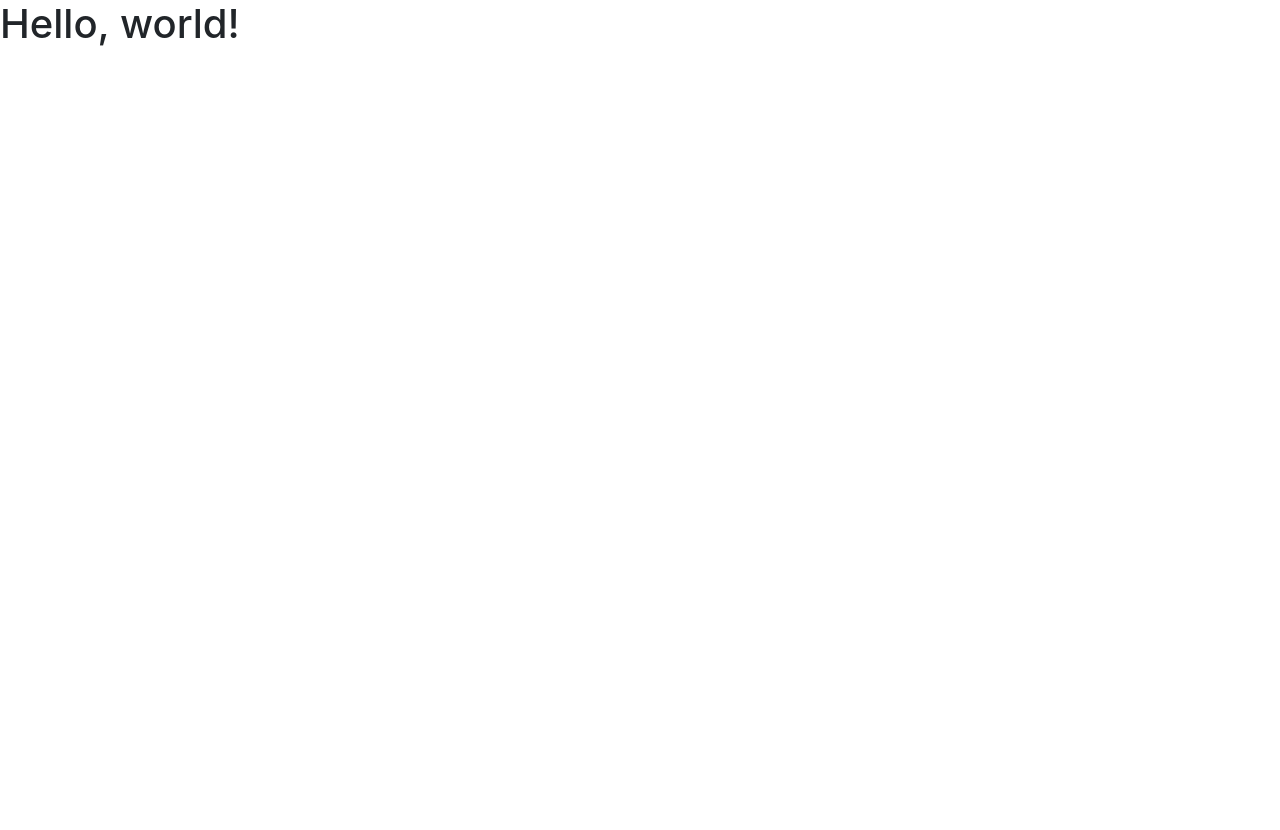
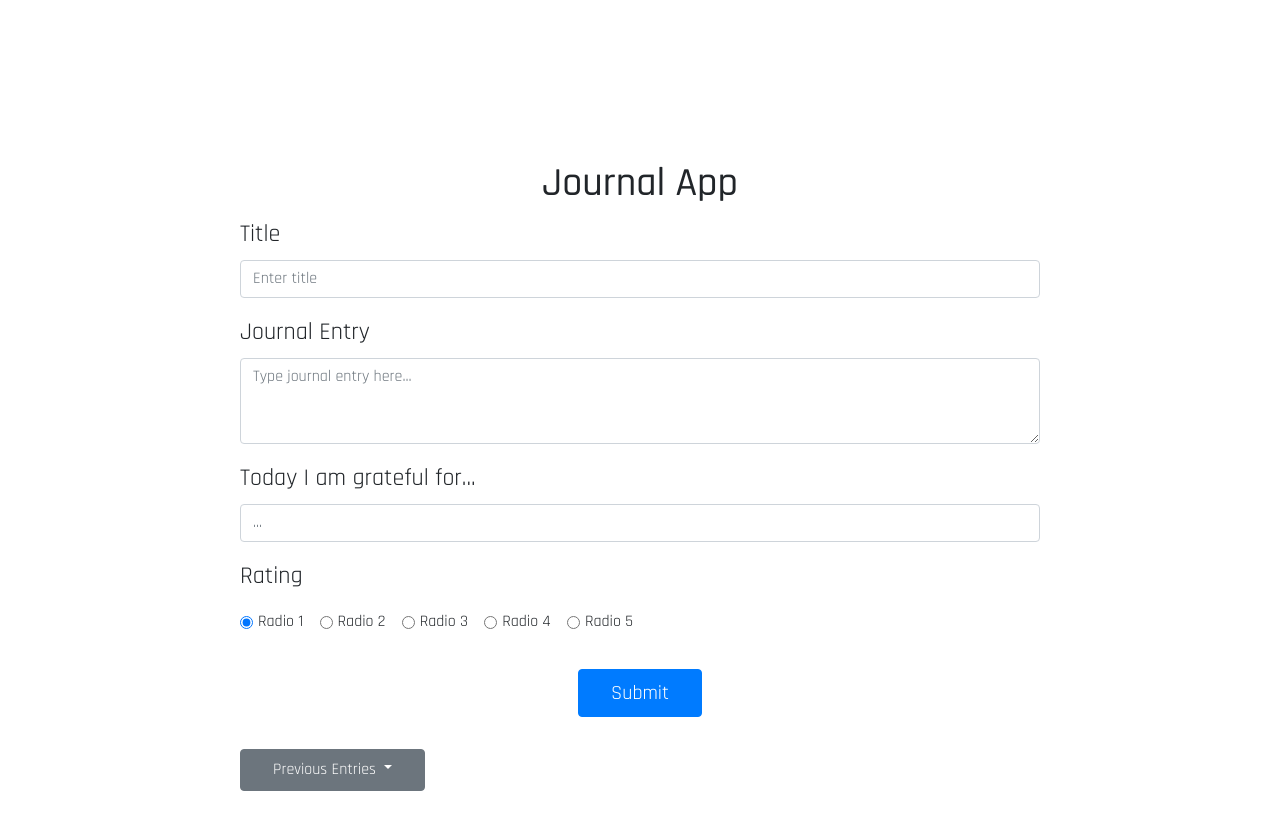
Before and after one commit to dpenciso/dgm-3760-final-project, a plain HTML site: page index.html in a window 1280 px wide. Before the commit the page ends 800 px from the top, so only its background shows below. Drawn offline with nearby package versions, Linux system fonts and the light colour scheme.

Commit message:
designed look of app

```diff
--- a/index.html
+++ b/index.html
@@ -1,22 +1,163 @@
-<!doctype html>
+<!DOCTYPE html>
 <html lang="en">
   <head>
     <!-- Required meta tags -->
-    <meta charset="utf-8">
-    <meta name="viewport" content="width=device-width, initial-scale=1, shrink-to-fit=no">
+    <meta charset="utf-8" />
+    <meta
+      name="viewport"
+      content="width=device-width, initial-scale=1, shrink-to-fit=no"
+    />
 
     <!-- Bootstrap CSS -->
-    <link rel="stylesheet" href="https://maxcdn.bootstrapcdn.com/bootstrap/4.0.0/css/bootstrap.min.css" integrity="sha384-Gn5384xqQ1aoWXA+058RXPxPg6fy4IWvTNh0E263XmFcJlSAwiGgFAW/dAiS6JXm" crossorigin="anonymous">
+    <link
+      rel="stylesheet"
+      href="https://maxcdn.bootstrapcdn.com/bootstrap/4.0.0/css/bootstrap.min.css"
+      integrity="sha384-Gn5384xqQ1aoWXA+058RXPxPg6fy4IWvTNh0E263XmFcJlSAwiGgFAW/dAiS6JXm"
+      crossorigin="anonymous"
+    />
+    <link
+      href="https://fonts.googleapis.com/css2?family=Rajdhani:wght@300;400;500;600;700&display=swap"
+      rel="stylesheet"
+    />
+    <link rel="stylesheet" href="styles.css" />
 
-    <title>Hello, world!</title>
+    <title>Journal App</title>
   </head>
   <body>
-    <h1>Hello, world!</h1>
+    <h1>Journal App</h1>
+    <form>
+      <div class="form-group">
+        <label class="custom-label" for="title">Title</label>
+        <input
+          type="text"
+          class="form-control"
+          id="title"
+          aria-describedby="emailHelp"
+          placeholder="Enter title"
+        />
+      </div>
+      <div class="form-group">
+        <label class="custom-label" for="exampleFormControlTextarea1">Journal Entry</label>
+        <textarea
+          class="form-control"
+          id="entry"
+          rows="3"
+          placeholder="Type journal entry here..."
+        ></textarea>
+      </div>
+      <div class="form-group">
+        <label class="custom-label" for="exampleInputPassword1">Today I am grateful for...</label>
+        <input
+          type="text"
+          class="form-control"
+          id="gratefulFor"
+          placeholder="..."
+        />
+      </div>
+      <div>
+        <p class="custom-label">Rating</p>
+        <div class="form-check form-check-inline">
+          <input
+            class="form-check-input"
+            type="radio"
+            name="exampleRadios"
+            id="exampleRadios1"
+            value="option1"
+            checked
+          />
+          <label class="form-check-label" for="exampleRadios1">
+            Radio 1
+          </label>
+        </div>
+        <div class="form-check form-check-inline">
+          <input
+            class="form-check-input"
+            type="radio"
+            name="exampleRadios"
+            id="exampleRadios2"
+            value="option2"
+          />
+          <label class="form-check-label" for="exampleRadios2">
+            Radio 2
+          </label>
+        </div>
+        <div class="form-check form-check-inline">
+          <input
+            class="form-check-input"
+            type="radio"
+            name="exampleRadios"
+            id="exampleRadios3"
+            value="option3"
+          />
+          <label class="form-check-label" for="exampleRadios3">
+            Radio 3
+          </label>
+        </div>
+        <div class="form-check form-check-inline">
+            <input
+              class="form-check-input"
+              type="radio"
+              name="exampleRadios"
+              id="exampleRadios4"
+              value="option4"
+            />
+            <label class="form-check-label" for="exampleRadios4">
+              Radio 4
+            </label>
+          </div>
+          <div class="form-check form-check-inline">
+            <input
+              class="form-check-input"
+              type="radio"
+              name="exampleRadios"
+              id="exampleRadios5"
+              value="option5"
+            />
+            <label class="form-check-label" for="exampleRadios5">
+              Radio 5
+            </label>
+          </div>
+      </div>
+      <div class="submit-div">
+        <button type="submit" class="btn btn-primary custom-submit">
+          Submit
+        </button>
+      </div>
+    </form>
+    <div class="dropdown">
+      <button
+        class="btn btn-secondary dropdown-toggle custom-dropdown"
+        type="button"
+        id="dropdownMenuButton"
+        data-toggle="dropdown"
+        aria-haspopup="true"
+        aria-expanded="false"
+      >
+        Previous Entries
+      </button>
+      <div class="dropdown-menu" aria-labelledby="dropdownMenuButton">
+        <a class="dropdown-item" href="#">Action</a>
+        <a class="dropdown-item" href="#">Another action</a>
+        <a class="dropdown-item" href="#">Something else here</a>
+      </div>
+    </div>
 
     <!-- Optional JavaScript -->
     <!-- jQuery first, then Popper.js, then Bootstrap JS -->
-    <script src="https://code.jquery.com/jquery-3.2.1.slim.min.js" integrity="sha384-KJ3o2DKtIkvYIK3UENzmM7KCkRr/rE9/Qpg6aAZGJwFDMVNA/GpGFF93hXpG5KkN" crossorigin="anonymous"></script>
-    <script src="https://cdnjs.cloudflare.com/ajax/libs/popper.js/1.12.9/umd/popper.min.js" integrity="sha384-ApNbgh9B+Y1QKtv3Rn7W3mgPxhU9K/ScQsAP7hUibX39j7fakFPskvXusvfa0b4Q" crossorigin="anonymous"></script>
-    <script src="https://maxcdn.bootstrapcdn.com/bootstrap/4.0.0/js/bootstrap.min.js" integrity="sha384-JZR6Spejh4U02d8jOt6vLEHfe/JQGiRRSQQxSfFWpi1MquVdAyjUar5+76PVCmYl" crossorigin="anonymous"></script>
+    <script
+      src="https://code.jquery.com/jquery-3.2.1.slim.min.js"
+      integrity="sha384-KJ3o2DKtIkvYIK3UENzmM7KCkRr/rE9/Qpg6aAZGJwFDMVNA/GpGFF93hXpG5KkN"
+      crossorigin="anonymous"
+    ></script>
+    <script
+      src="https://cdnjs.cloudflare.com/ajax/libs/popper.js/1.12.9/umd/popper.min.js"
+      integrity="sha384-ApNbgh9B+Y1QKtv3Rn7W3mgPxhU9K/ScQsAP7hUibX39j7fakFPskvXusvfa0b4Q"
+      crossorigin="anonymous"
+    ></script>
+    <script
+      src="https://maxcdn.bootstrapcdn.com/bootstrap/4.0.0/js/bootstrap.min.js"
+      integrity="sha384-JZR6Spejh4U02d8jOt6vLEHfe/JQGiRRSQQxSfFWpi1MquVdAyjUar5+76PVCmYl"
+      crossorigin="anonymous"
+    ></script>
   </body>
 </html>
--- a/styles.css
+++ b/styles.css
@@ -0,0 +1,31 @@
+body {
+    font-family: 'Rajdhani', sans-serif;
+    padding: 10rem 15rem;
+}
+
+h1 {
+    text-align: center;
+}
+
+.submit-div {
+    display: flex;
+    justify-content: center;
+}
+
+.custom-submit {
+    padding: .5rem 2rem;
+    margin-top: 2rem;
+    font-size: 1.25rem;
+}
+
+form {
+    padding-bottom: 2rem;
+}
+
+.custom-dropdown {
+    padding: .5rem 2rem;
+}
+
+.custom-label {
+    font-size: 1.5rem;
+}
```
